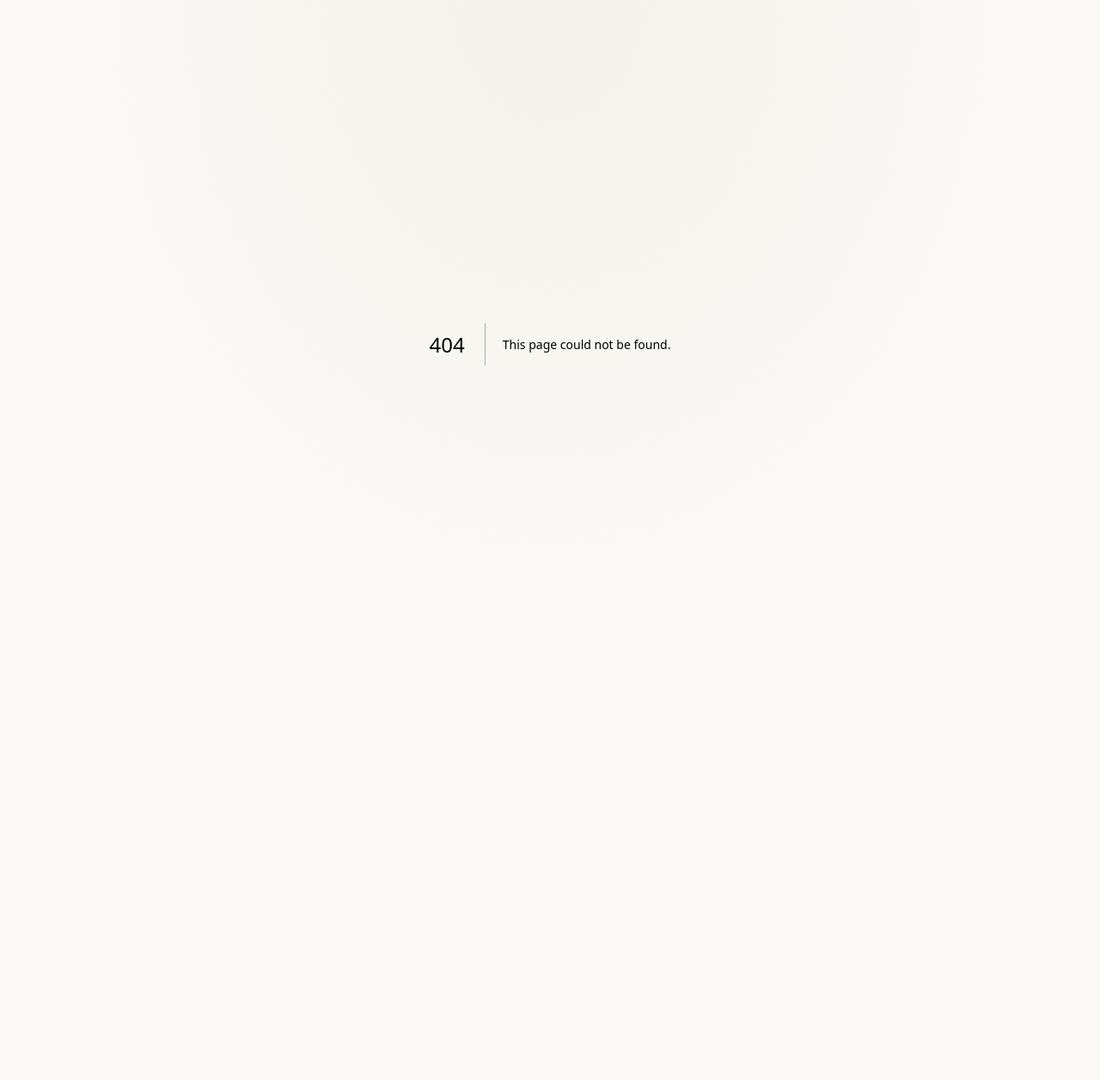
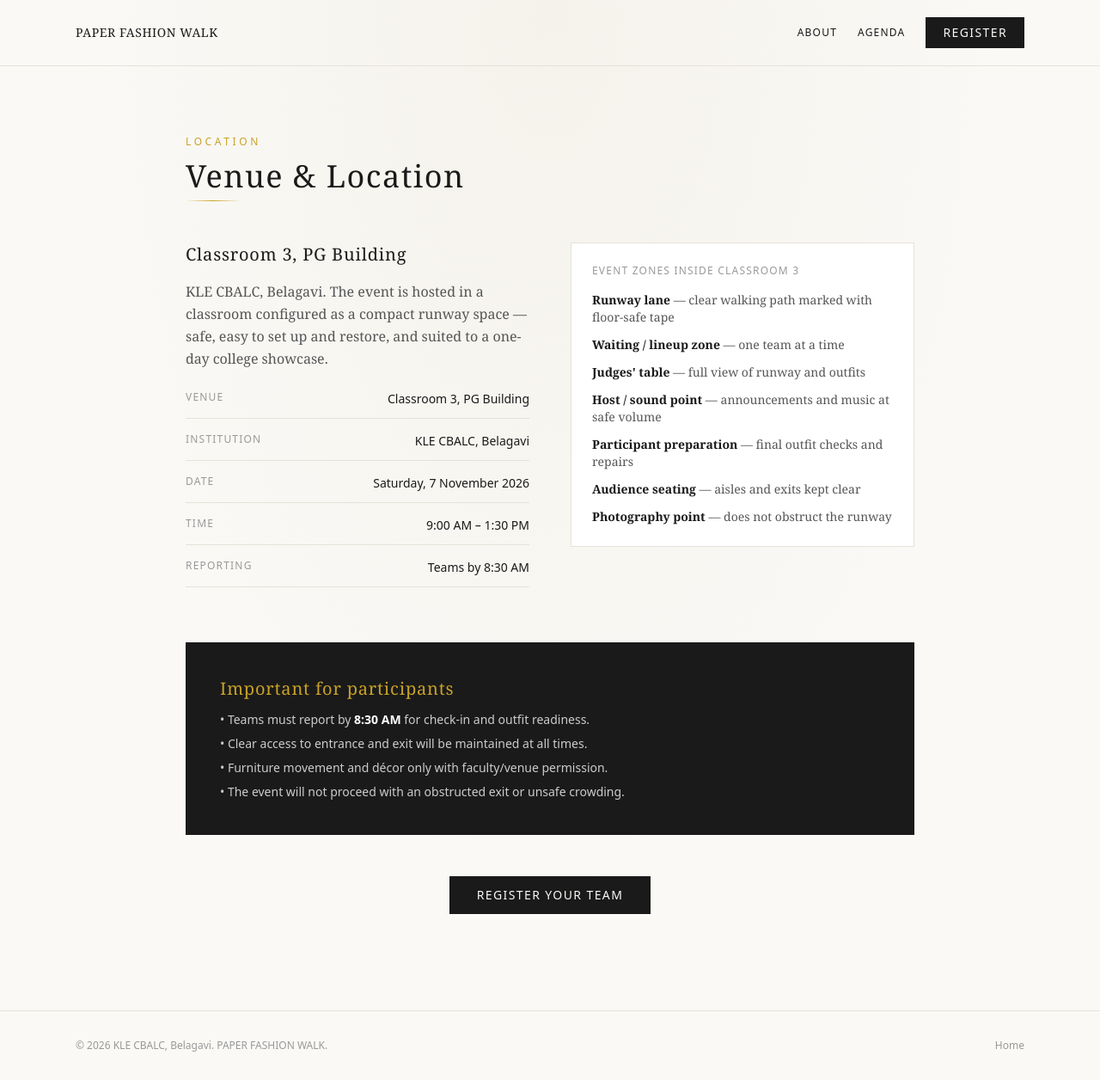
Before and after one commit to felixdalmet-sketch/Testing-1_PFS, a Next.js app: page /venue in a window 1280 px wide. Before the commit this address had no page. Shown: the whole page at 86% size. Before the commit the page ends 800 px from the top, so only its background shows below. Built offline with nearby package versions, Linux system fonts and the light colour scheme.

Commit message:
Add Venue page with Classroom 3 details and Google Form register

```diff
--- /dev/null
+++ b/src/app/venue/page.tsx
@@ -0,0 +1,112 @@
+import Link from "next/link";
+
+export default function VenuePage() {
+  return (
+    <div className="min-h-screen paper-bg">
+      <header className="border-b border-[#e5e2d9]">
+        <div className="max-w-6xl mx-auto px-6 py-5 flex justify-between items-center">
+          <Link href="/" className="font-display text-sm tracking-[0.2em] uppercase">
+            PAPER FASHION WALK
+          </Link>
+          <div className="flex items-center gap-6 font-sans-ui text-xs tracking-widest uppercase">
+            <Link href="/about" className="hidden md:inline hover:text-[#c9a227]">About</Link>
+            <Link href="/agenda" className="hidden md:inline hover:text-[#c9a227]">Agenda</Link>
+            <a
+              href="https://forms.gle/szVdWVhLMAos6Bqy7"
+              target="_blank"
+              rel="noopener noreferrer"
+              className="btn-primary !py-2 !px-5 text-xs"
+            >
+              Register
+            </a>
+          </div>
+        </div>
+      </header>
+
+      <main className="max-w-4xl mx-auto px-6 py-16 md:py-20">
+        <p className="font-sans-ui text-xs tracking-[0.3em] uppercase text-[#c9a227] mb-3">
+          Location
+        </p>
+        <h1 className="heading-lg mb-2">Venue & Location</h1>
+        <div className="accent-line w-16 mb-12" />
+
+        <div className="grid md:grid-cols-2 gap-12 mb-16">
+          <div>
+            <h2 className="font-display text-xl mb-4">Classroom 3, PG Building</h2>
+            <p className="text-[#555] leading-relaxed mb-6">
+              KLE CBALC, Belagavi. The event is hosted in a classroom configured as a compact
+              runway space — safe, easy to set up and restore, and suited to a one-day college showcase.
+            </p>
+            <div className="space-y-4 font-sans-ui text-sm">
+              <div className="flex justify-between border-b border-[#e5e2d9] pb-3">
+                <span className="text-[#999] tracking-widest uppercase text-xs">Venue</span>
+                <span className="font-medium text-right">Classroom 3, PG Building</span>
+              </div>
+              <div className="flex justify-between border-b border-[#e5e2d9] pb-3">
+                <span className="text-[#999] tracking-widest uppercase text-xs">Institution</span>
+                <span className="font-medium text-right">KLE CBALC, Belagavi</span>
+              </div>
+              <div className="flex justify-between border-b border-[#e5e2d9] pb-3">
+                <span className="text-[#999] tracking-widest uppercase text-xs">Date</span>
+                <span className="font-medium text-right">Saturday, 7 November 2026</span>
+              </div>
+              <div className="flex justify-between border-b border-[#e5e2d9] pb-3">
+                <span className="text-[#999] tracking-widest uppercase text-xs">Time</span>
+                <span className="font-medium text-right">9:00 AM – 1:30 PM</span>
+              </div>
+              <div className="flex justify-between border-b border-[#e5e2d9] pb-3">
+                <span className="text-[#999] tracking-widest uppercase text-xs">Reporting</span>
+                <span className="font-medium text-right">Teams by 8:30 AM</span>
+              </div>
+            </div>
+          </div>
+
+          <div className="space-y-6">
+            <div className="bg-white border border-[#e5e2d9] p-6">
+              <h3 className="font-sans-ui text-xs tracking-widest uppercase text-[#999] mb-4">
+                Event zones inside Classroom 3
+              </h3>
+              <ul className="space-y-3 text-sm text-[#555]">
+                <li><strong className="text-[#1a1a1a]">Runway lane</strong> — clear walking path marked with floor-safe tape</li>
+                <li><strong className="text-[#1a1a1a]">Waiting / lineup zone</strong> — one team at a time</li>
+                <li><strong className="text-[#1a1a1a]">Judges' table</strong> — full view of runway and outfits</li>
+                <li><strong className="text-[#1a1a1a]">Host / sound point</strong> — announcements and music at safe volume</li>
+                <li><strong className="text-[#1a1a1a]">Participant preparation</strong> — final outfit checks and repairs</li>
+                <li><strong className="text-[#1a1a1a]">Audience seating</strong> — aisles and exits kept clear</li>
+                <li><strong className="text-[#1a1a1a]">Photography point</strong> — does not obstruct the runway</li>
+              </ul>
+            </div>
+          </div>
+        </div>
+
+        <div className="bg-[#1a1a1a] text-[#faf9f6] p-8 md:p-10 mb-12">
+          <h2 className="font-display text-xl mb-3 text-[#c9a227]">Important for participants</h2>
+          <ul className="space-y-2 text-sm text-[#ccc] font-sans-ui">
+            <li>• Teams must report by <strong className="text-white">8:30 AM</strong> for check-in and outfit readiness.</li>
+            <li>• Clear access to entrance and exit will be maintained at all times.</li>
+            <li>• Furniture movement and décor only with faculty/venue permission.</li>
+            <li>• The event will not proceed with an obstructed exit or unsafe crowding.</li>
+          </ul>
+        </div>
+
+        <div className="text-center">
+          <a
+            href="https://forms.gle/szVdWVhLMAos6Bqy7"
+            target="_blank"
+            rel="noopener noreferrer"
+            className="btn-primary"
+          >
+            Register Your Team
+          </a>
+        </div>
+      </main>
+
+      <footer className="border-t border-[#e5e2d9] mt-8">
+        <div className="max-w-6xl mx-auto px-6 py-8 flex flex-col md:flex-row justify-between items-center gap-4 font-sans-ui text-xs text-[#999]">
+          <p>© 2026 KLE CBALC, Belagavi. PAPER FASHION WALK.</p>
+          <Link href="/" className="hover:text-[#1a1a1a]">Home</Link>
+        </div>
+      </footer>
+    </div>
+  );
+}
```
